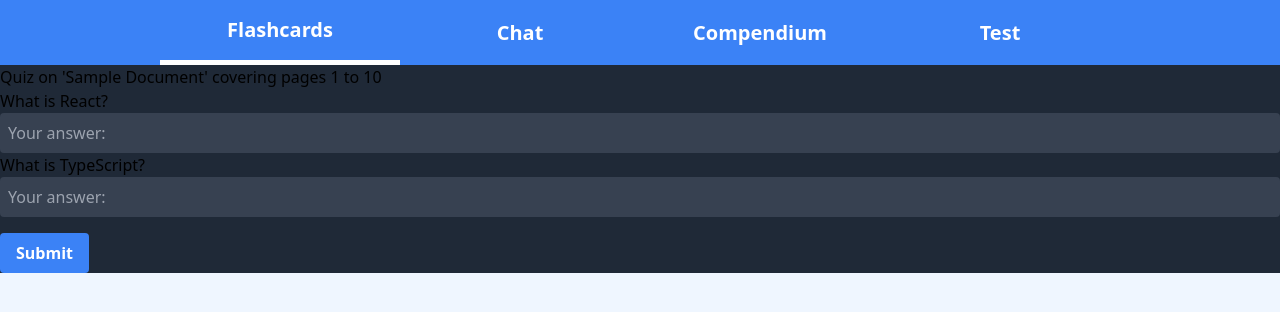
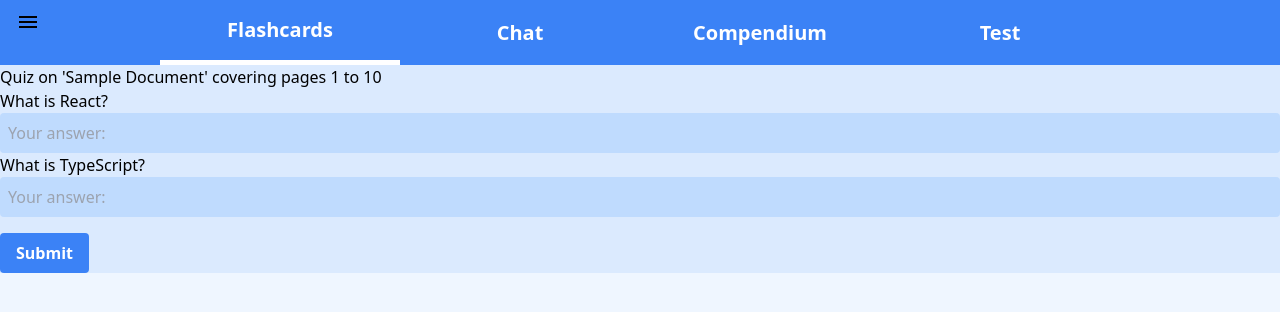
Before and after one commit to tutorai-no/tutor-service, a React (Vite) app in the folder frontend/: page /test in a window 1280 px wide. Shown: the top 312 px of the page. Built offline with nearby package versions, Linux system fonts and the light colour scheme.

Commit message:
feat: improve colors and imports on quiz

```diff
--- a/frontend/src/components/QuizComponent.tsx
+++ b/frontend/src/components/QuizComponent.tsx
@@ -1,4 +1,5 @@
 import React, { useState, ChangeEvent } from 'react';
+import { Quiz } from '../types/Quiz';
 
 // Define the props type based on the Quiz interface
 interface QuizProps {
@@ -18,13 +19,13 @@ const QuizComponent: React.FC<QuizProps> = ({ quiz }) => {
     };
 
     return (
-        <div className='bg-gray-800 text-E3FEF7 p-8"'>
+        <div className='bg-blue-100 text-E3FEF7 p-8"'>
             <h1>Quiz on '{quiz.document}' covering pages {quiz.start} to {quiz.end} </h1>
             {quiz.questions.map((question, index) => (
                 <div key={index}>
                     <p>{question.question}</p>
                     <input
-                        className='bg-gray-700 text-gray-300 p-2 rounded focus:outline-none focus:ring-2 focus:ring-blue-500 w-full'
+                        className='bg-blue-200 text-gray-300 p-2 rounded focus:outline-none focus:ring-2 focus:ring-blue-500 w-full'
                         type="text"
                         placeholder={"Your answer: "}
                         onChange={(event) => handleInputChange(index, event)}
--- a/frontend/src/pages/QuizPage.tsx
+++ b/frontend/src/pages/QuizPage.tsx
@@ -1,6 +1,8 @@
 import { useEffect, useState } from "react";
 import QuizService from "../services/QuizService";
 import QuizComponent from "../components/QuizComponent";
+import { Quiz } from "../types/Quiz";
+import SideBar from "../components/SideBar";
 
 const QuizPage: React.FC = () => {
     // Get all the quizzes
@@ -14,7 +16,12 @@ const QuizPage: React.FC = () => {
         ]
     };
 
-    return <QuizComponent quiz={quizData} />;
+    return (
+        <>
+            <SideBar />
+            <QuizComponent quiz={quizData} />
+        </>
+    );
 };
 
 export default QuizPage;
```
